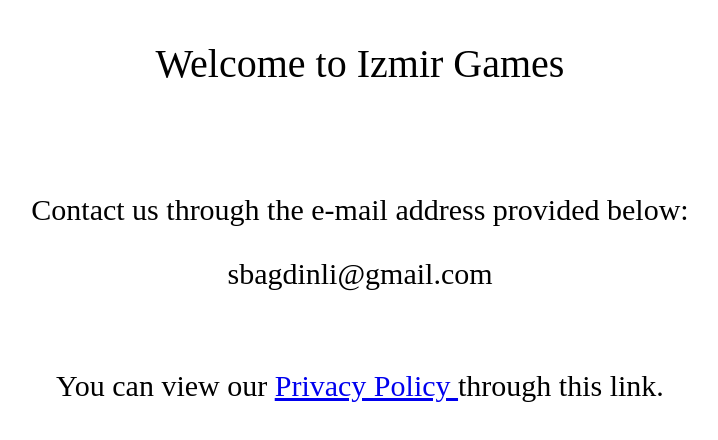
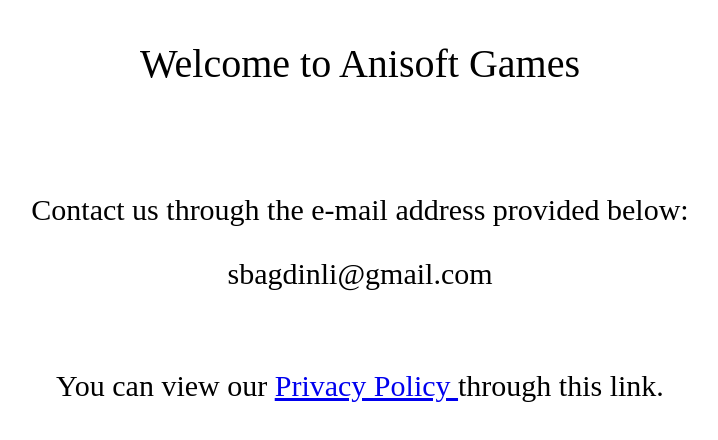
Before and after one commit to anisoftgames/anisoftgames.github.io, a plain HTML site: page index.html in a window 1280 px wide. Shown: the whole page, without its empty margins (280-998 px from the left). Drawn offline with Linux system fonts and the light colour scheme.

Commit message:
Update index.html

```diff
--- a/index.html
+++ b/index.html
@@ -11,7 +11,7 @@
 
 <body>
 	<center>
-		<p style="font-size: 40px; "> Welcome to Izmir Games </p><br/><br/>
+		<p style="font-size: 40px; "> Welcome to Anisoft Games </p><br/><br/>
 		<p style="font-size: 30px; "> Contact us through the e-mail address provided below: </p>
 		<p style="font-size: 30px; "> sbagdinli@gmail.com </p><br/>
 		<p style="font-size: 30px; "> You can view our <a href="privacy-policy.txt" style="font-size: 30px; "> Privacy Policy </a> through this link. </p>
```
